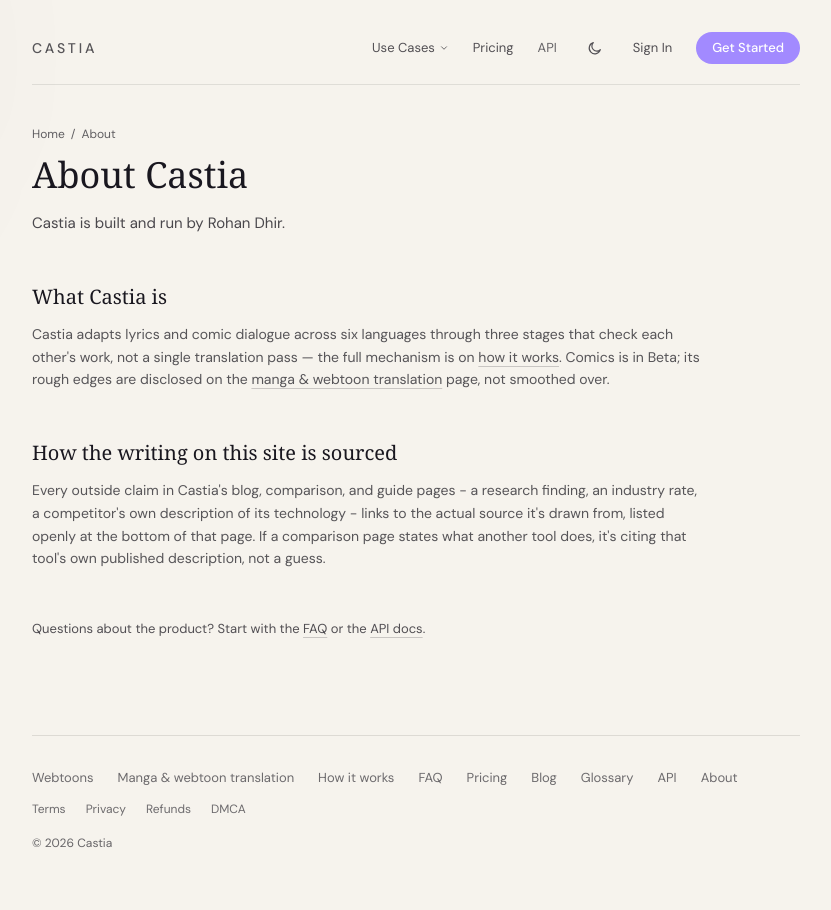
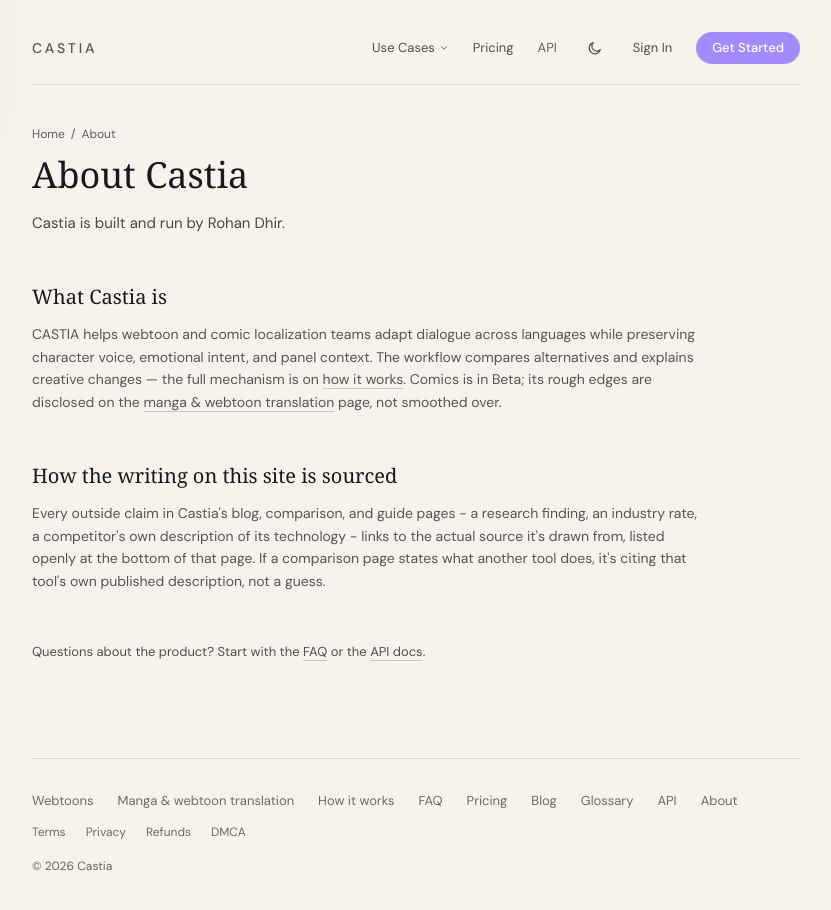
Before and after one commit to rohandhir10/experience-engine, a Next.js app in the folder web/: page /about in a window 1280 px wide. Shown: the top 910 px of the page, without its empty margins (224-1055 px from the left). Built offline with nearby package versions, Linux system fonts and the light colour scheme.

Commit message:
Align the About page with comics-first positioning

```diff
--- a/web/app/about/page.tsx
+++ b/web/app/about/page.tsx
@@ -55,9 +55,7 @@ export default function AboutPage() {
               that the site read as text-heavy; this page's own meta
               description above is untouched. */}
           <p className="mt-3 max-w-prose text-[14px] leading-relaxed text-ink/72 dark:text-ink-dark/72">
-            Castia adapts lyrics and comic dialogue across six languages
-            through three stages that check each other's work, not a
-            single translation pass — the full mechanism is on{" "}
+            CASTIA helps webtoon and comic localization teams adapt dialogue across languages while preserving character voice, emotional intent, and panel context. The workflow compares alternatives and explains creative changes — the full mechanism is on{" "}
             <Link href="/how-it-works" className="underline decoration-ink/20 underline-offset-4">
               how it works
             </Link>
```
